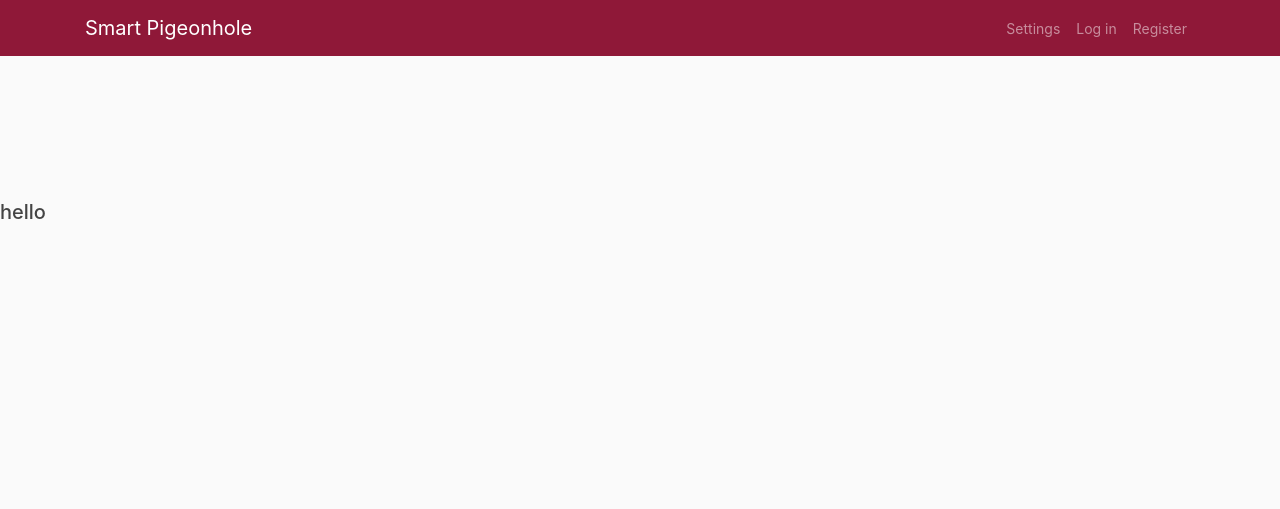
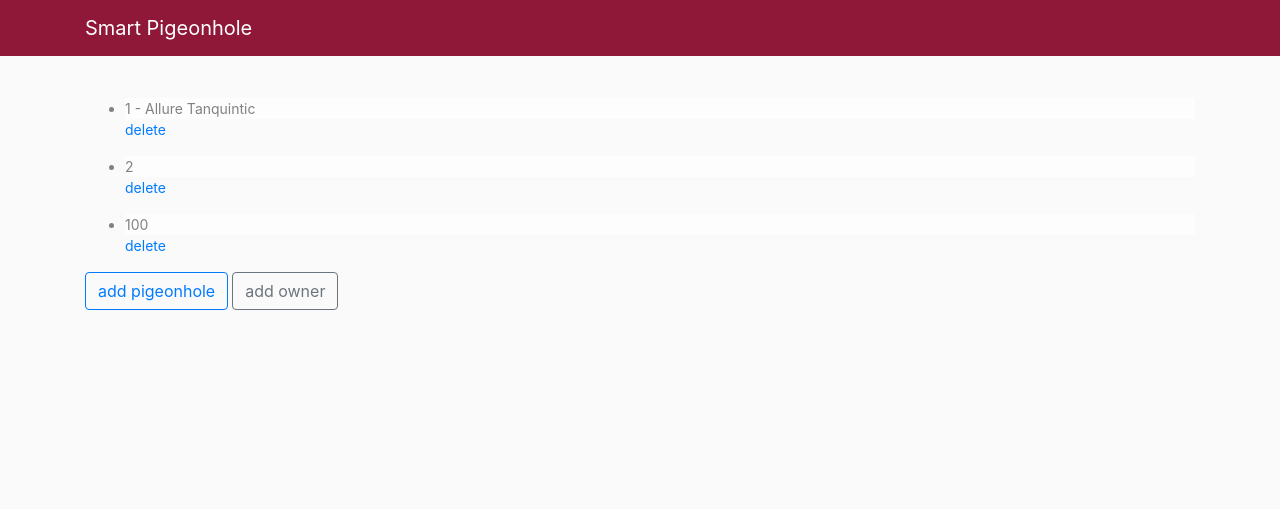
Before and after one commit to artanquintic/cs145capstone, a Django app: page / in a window 1280 px wide. Shown: the top 509 px of the page. After the commit the page ends 310 px from the top, so only its background shows below. Run offline with Django 3.2, Linux system fonts and the light colour scheme; data comes from the database, SQL or seed files in the repository; both versions use the stored data as it was after the commit; some libraries are stand-ins or nearby versions.

Commit message:
Fixed homepage

```diff
--- a/cs145webapp/pigeonhole/models.py
+++ b/cs145webapp/pigeonhole/models.py
@@ -1,21 +1,28 @@
 from django.db import models
+from django.urls import reverse
 
 # Create your models here.
 class Pigeonhole(models.Model):
-	p_number = models.IntegerField()
+	p_number = models.IntegerField('Pigeonhole number')
 	item = models.BooleanField(default=False)
 
 	def __str__(self):
 		return str(self.p_number)
 
+	def get_absolute_url(self):
+		return reverse('homepage')
+
 class Owner(models.Model):
 	name = models.CharField(max_length = 100)
 	email = models.EmailField()
 	idNo = models.IntegerField()
-	pigeonhole = models.OneToOneField(Pigeonhole, on_delete=models.CASCADE)
+	pigeonhole = models.OneToOneField(Pigeonhole, related_name = "owner", on_delete=models.CASCADE)
 
 	def __str__(self):
 		return self.name
+
+	def get_absolute_url(self):
+		return reverse('homepage')
 
 class PigeonholeAction(models.Model):
 	id_number = models.IntegerField(null=True)
--- a/cs145webapp/pigeonhole/static/pigeonhole/main.css
+++ b/cs145webapp/pigeonhole/static/pigeonhole/main.css
@@ -7,7 +7,6 @@ body {
   font-size: 14px;
 }
 
-
 h1, h2, h3, h4, h5, h6 {
   color: #444444;
 }
@@ -16,5 +15,9 @@ h1, h2, h3, h4, h5, h6 {
   background-color: #8f1838;
   text-align: center;
   z-index: 9999;
-  /*margin-bottom: 0px;*/
+  /*padding-bottom: 10em;*/
 }
+
+.mainbody{
+  margin-top: 10em;
+}
--- a/cs145webapp/pigeonhole/templates/pigeonhole/home.html
+++ b/cs145webapp/pigeonhole/templates/pigeonhole/home.html
@@ -1,4 +1,20 @@
 {% extends "pigeonhole/index.html" %}
+{% load static %}
 {% block content %}
-	<h5 style = "margin-top: 10em;"> hello </h5>
-{% endblock content%}
+	<div class="container" style="margin-top: 7em;">
+
+		{% for ph in pigeonhole %}
+		<ul>
+			<li class="list-group-item-light">
+				{{ ph.p_number }}
+				{% if ph.owner %}
+					-  {{ph.owner}}
+				{% endif %}
+			</li>
+			<a href = "{% url 'delete-pigeonhole' ph.pk %}"> delete </a>
+		</ul>
+		{% endfor %}
+		<a class="btn btn-outline-primary" href="{% url 'create-pigeonhole' %}">add pigeonhole</a>
+		<a class="btn btn-outline-secondary" href = "{% url 'add-owner' %}"> add owner </a>
+	</div>
+{% endblock %}
--- a/cs145webapp/pigeonhole/templates/pigeonhole/index.html
+++ b/cs145webapp/pigeonhole/templates/pigeonhole/index.html
@@ -4,6 +4,8 @@
 <head>
 <meta charset='utf-8' />
 <meta name="viewport" content="width=device-width, initial-scale=1, shrink-to-fit=no">
+
+<title>Smart Pigeonhole</title>
 
 <link rel="stylesheet" href="https://maxcdn.bootstrapcdn.com/bootstrap/4.0.0/css/bootstrap.min.css" integrity="sha384-Gn5384xqQ1aoWXA+058RXPxPg6fy4IWvTNh0E263XmFcJlSAwiGgFAW/dAiS6JXm" crossorigin="anonymous">
 <link rel="stylesheet" href="https://maxcdn.bootstrapcdn.com/bootstrap/4.3.1/css/bootstrap.min.css">
@@ -18,7 +20,7 @@
   <header class="site-header">
     <nav class="navbar navbar-expand-md navbar-dark fixed-top">
       <div class="container">
-      	<a class="navbar-brand" href="#">Smart Pigeonhole</a>
+      	<a class="navbar-brand" href="{% url 'homepage' %}">Smart Pigeonhole</a>
         <button class="navbar-toggler" type="button" data-toggle="collapse" data-target="#navbarResponsive" aria-controls="navbarResponsive" aria-expanded="false" aria-label="Toggle navigation">
           <span class="navbar-toggler-icon"></span>
         </button>
@@ -29,7 +31,7 @@
                   <span class="sr-only">(current)</span>
                 </a>
               </li> -->
-                <li class ="nav-item">
+                <!-- <li class ="nav-item">
                   <a class="nav-link">Settings</a>
                 </li>
                 <li class ="nav-item">
@@ -37,13 +39,12 @@
                 </li>
                 <li class ="nav-item">
                   <a class="nav-link">Register</a>
-                </li>
+                </li> -->
           </ul>
         </div>
       </div>
     </nav>
   </header>
-  {% block content %}
-  {% endblock content %}
+  {% block content %}{% endblock %}
 </body>
 </html>
--- a/cs145webapp/pigeonhole/urls.py
+++ b/cs145webapp/pigeonhole/urls.py
@@ -3,15 +3,17 @@ from django.urls import include, path
 from rest_framework import routers
 
 from . import views
-from .views import PigeonholeDetailView, OwnerAddView, OwnerUpdateView, OwnerDeleteView
+from .views import PigeonholeCreateView, PigeonholeDeleteView, PigeonholeDetailView, OwnerAddView, OwnerUpdateView, OwnerDeleteView
 
 router = routers.DefaultRouter()
 router.register('pigeonholeaction', views.PigeonholeActionView)
 
 urlpatterns = [
-	path('', views.homepage),
+	path('', views.homepage, name = 'homepage'),
 	path('notify/', views.NotifyProfessor),
-	path('add-owner/<int:p_number>/', views.OwnerAddView.as_view(), name = 'add-owner'),
-	path('update-owner/<int:p_number>/', views.OwnerUpdateView.as_view(), name = 'update-owner'),
-	path('remove-owner/<int:p_number>/', views.OwnerDeleteView.as_view(), name = 'remove-owner'),
+	path('create-pigeonhole/', views.PigeonholeCreateView.as_view(), name = 'create-pigeonhole'),
+	path('delete-pigeonhole/<int:pk>/', views.PigeonholeDeleteView.as_view(), name = 'delete-pigeonhole'),
+	path('add-owner/', views.OwnerAddView.as_view(), name = 'add-owner'),
+	path('update-owner/<int:pk>/', views.OwnerUpdateView.as_view(), name = 'update-owner'),
+	path('remove-owner/<int:pk>/', views.OwnerDeleteView.as_view(), name = 'remove-owner'),
 ]
--- a/cs145webapp/pigeonhole/views.py
+++ b/cs145webapp/pigeonhole/views.py
@@ -14,11 +14,15 @@ from .serializers import PigeonholeActionSerializer
 
 # Create your views here.
 context = {
-	'pigeonhole' : Pigeonhole.objects.all(),
+	'pigeonhole' : Pigeonhole.objects.all().order_by('p_number'),
 	'owner': Owner.objects.all(),
 }
 
 def homepage(request):
+	context = {
+		'pigeonhole' : Pigeonhole.objects.all().order_by('p_number'),
+		'owner': Owner.objects.all(),
+	}
 	return render(request, 'pigeonhole/home.html', context)
 
 def NotifyProfessor(request):
@@ -36,6 +40,22 @@ class PigeonholeActionView(viewsets.ModelViewSet):
 	queryset = PigeonholeAction.objects.all()
 	serializer_class = PigeonholeActionSerializer
 
+class PigeonholeCreateView(CreateView):
+	model = Pigeonhole
+	fields = ['p_number']
+
+	def form_valid(self, form):
+		return super().form_valid(form)
+
+
+class PigeonholeDeleteView(DeleteView):
+	model = Pigeonhole
+	success_url = '/'
+
+	def test_func(self):
+		pigeonhole = self.get_object()
+		return True
+
 class PigeonholeDetailView(DetailView):
 	model = Pigeonhole
 
@@ -45,12 +65,12 @@ class PigeonholeDetailView(DetailView):
 		return context
 
 class OwnerAddView(CreateView):
-	template_name = 'pigeonhole/add_owner.html'
 	model = Owner
 	fields = ['pigeonhole', 'name', 'email', 'idNo']
 
 	def form_valid(self, form):
 		return super().form_valid(form)
+
 
 class OwnerUpdateView(UpdateView):
 	model = Owner
```
Also changed, not shown: cs145webapp/pigeonhole/templates/pigeonhole/owner_form.html (added, +17 -0 lines), cs145webapp/pigeonhole/templates/pigeonhole/pigeonhole_confirm_delete.html (added, +16 -0 lines), cs145webapp/pigeonhole/templates/pigeonhole/pigeonhole_form.html (added, +17 -0 lines), cs145webapp/db.sqlite3.
